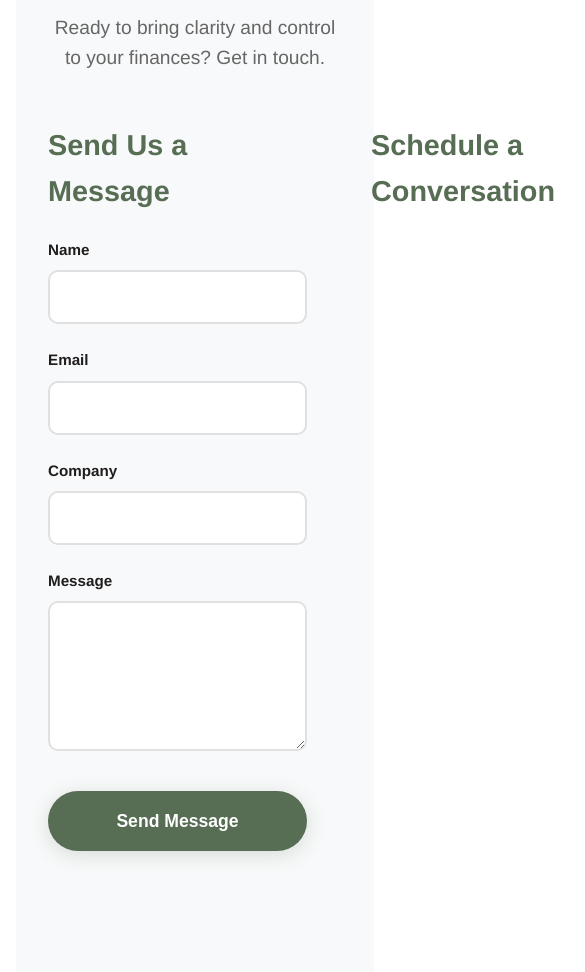
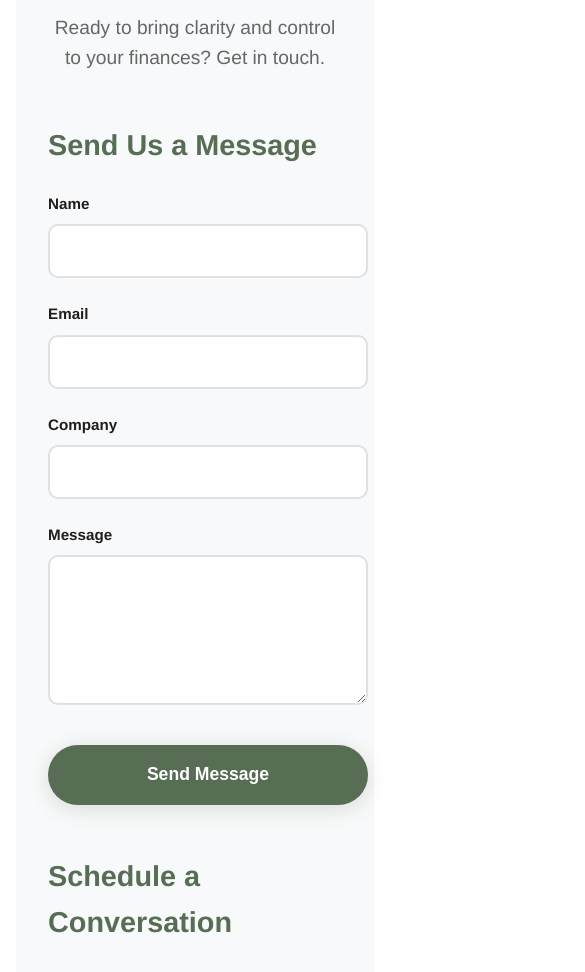
Before and after one commit to positanogroup/pgv2, a plain HTML site: page index.html in a window 390 px wide. Shown: the part 7409-8381 px from the top of the page, 585 px wide, since content can reach past the window. Drawn offline with Linux system fonts and the light colour scheme; a script that the page names is missing.

Commit message:
Update index.html

```diff
--- a/index.html
+++ b/index.html
@@ -766,6 +766,10 @@
                 padding: 4rem 2rem;
                 margin: 2rem 1rem;
             }
+            .contact-grid {
+            grid-template-columns: 1fr;
+            gap: 3rem;
+            }
         }
     </style>
 </head>
```
